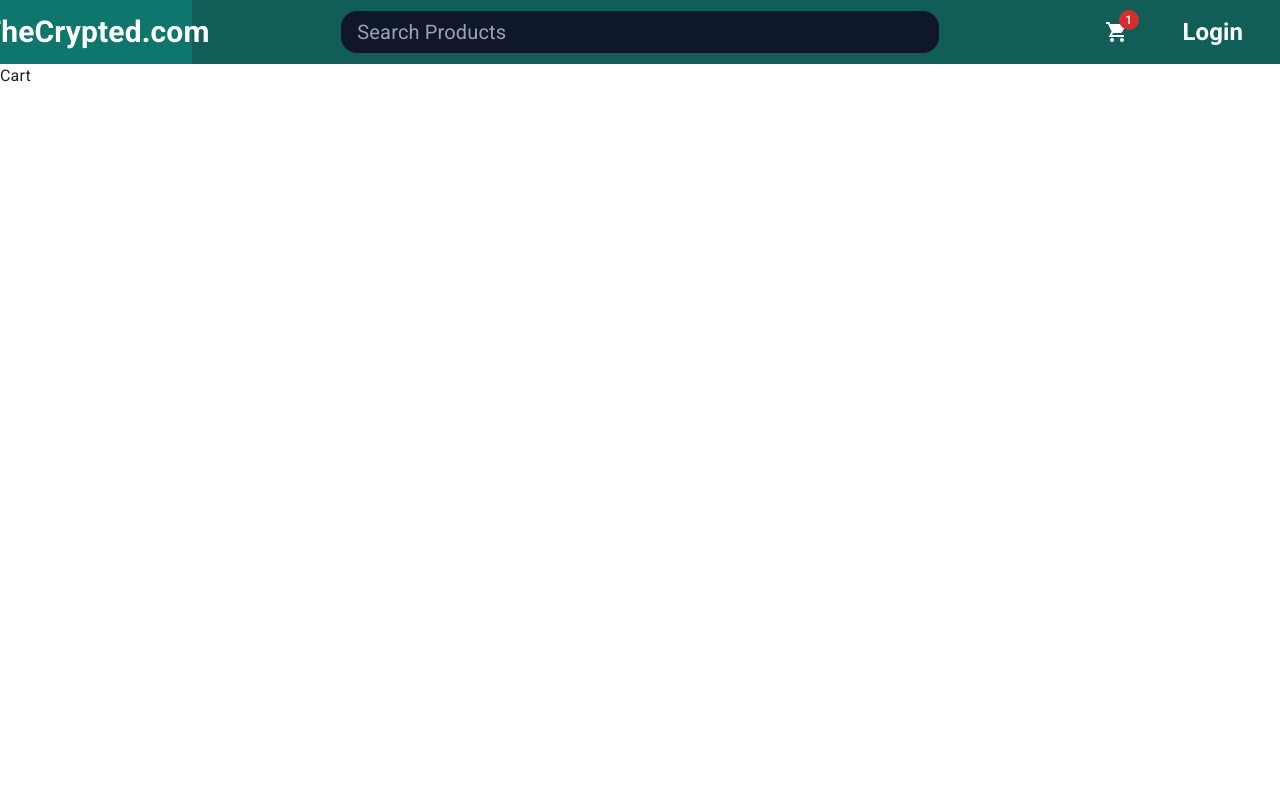
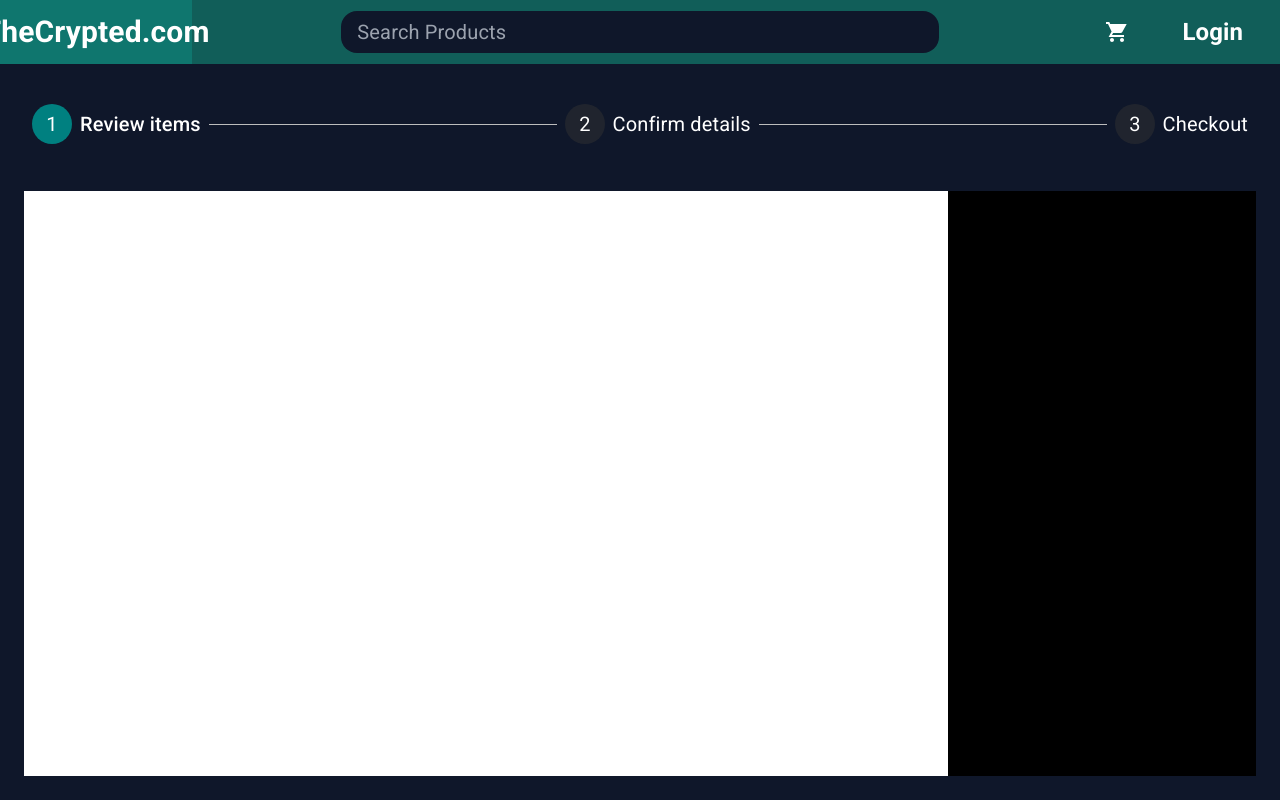
Before and after one commit to TheCrypted/E-Shopping, a React (Vite) app in the folder my-project/: page /Cart in a window 1280 px wide. Built offline with nearby package versions, Linux system fonts and the light colour scheme.

Commit message:
Added cart counting, accurate cart storage and starting adding the scaffolding for the cart display

```diff
--- a/my-project/src/Components/Header.jsx
+++ b/my-project/src/Components/Header.jsx
@@ -1,8 +1,11 @@
 import {Badge, IconButton} from "@mui/material";
 import ShoppingCartIcon from "@mui/icons-material/ShoppingCartSharp";
 import {Link, useNavigate} from "react-router-dom";
+import {getCartNumber} from "../Utils/Utils.js";
+import {useSelector} from "react-redux";
 
 export function Header() {
+	let {value} = useSelector((state)=> state.cart)
 	const navigate = useNavigate()
 	const handleButtonClick = () => {
 		navigate("/Login");
@@ -18,8 +21,8 @@ export function Header() {
 				<input type="text" className="text-xl bg-slate-900 text-white focus:outline-none w-4/6 rounded-2xl h-2/3 pl-4 transition-width duration-500 ease focus:w-5/6 focus:drop-shadow-2xl" placeholder="Search Products"/>
 			</div>
 			<div className=" flex items-center grid grid-cols-[30%_70%]">
-				<IconButton size = "large" aria-label="Cart Icon showing items in cart">
-					<Badge badgeContent={1} color="error">
+				<IconButton size = "large" aria-label="Cart Icon showing items in cart" onClick={()=>{navigate("/Cart")}}>
+					<Badge badgeContent={getCartNumber(value)} color="error">
 						<ShoppingCartIcon sx={{
 							color: "white",
 						}}/>
--- a/my-project/src/Pages/Cart.jsx
+++ b/my-project/src/Pages/Cart.jsx
@@ -1,8 +1,41 @@
+import  { useSelector } from 'react-redux'
+import {Step, StepLabel, Stepper} from "@mui/material";
+
 export function Cart() {
+	let { value } = useSelector((state)=> state.cart)
+	let steps = ["Review items", "Confirm details", "Checkout"]
+	let activeStep = 0;
 	return (
 		<>
-		<div>
-			Cart
+		<div className="w-full h-full bg-slate-900 p-6 grid grid-cols-[75%_25%] grid-rows-[15%_85%]">
+			<div className="col-span-2 pt-4">
+			<Stepper activeStep={activeStep}>
+				{
+					steps.map((step, index)=> {
+					return (<Step key={step}>
+						<StepLabel StepIconProps={{ style: { fontSize: '40px', color: index === activeStep? "teal": "rgba(50, 50, 50, 0.5)" } }}>
+							<div className="text-white text-xl">{step}</div>
+						</StepLabel>
+					</Step>)
+				})
+				}
+			</Stepper>
+			</div>
+			<div className="bg-white w-full h-full">
+
+			</div>
+			<div className="bg-black">
+
+			</div>
+
+			{/*{*/}
+			{/*	value.map((cartItem)=>{*/}
+			{/*		console.log(cartItem)*/}
+			{/*		return (*/}
+			{/*			<div className="text-white" key={cartItem.product.id}>{cartItem.product.title}</div>*/}
+			{/*		)*/}
+			{/*	})*/}
+			{/*}*/}
 		</div>
 		</>
 	)
--- a/my-project/src/Pages/Home.jsx
+++ b/my-project/src/Pages/Home.jsx
@@ -28,7 +28,7 @@ export function Home() {
 	}
 
 	const onAddToCart = (product) => {
-		dispatch(addToCart(product))
+		dispatch(addToCart({product, quantity: 1}))
 	}
 
 	if(error){
--- /dev/null
+++ b/my-project/src/Utils/Utils.js
@@ -0,0 +1,3 @@
+export function getCartNumber(cartItems){
+    return cartItems.reduce((sum, cartItem)=> sum + cartItem.quantity, 0)
+}
--- a/my-project/src/features/cartSlice.js
+++ b/my-project/src/features/cartSlice.js
@@ -7,10 +7,16 @@ const cartSlice = createSlice({
         },
     reducers: {
             addToCart: (state, action)=>{
-                state.value.push(action)
+                let product = action.payload.product;
+                const existingProduct = state.value.find(item => item.product.id === product.id)
+                if(existingProduct){
+                    existingProduct.quantity ++;
+                } else {
+                    state.value.push(action.payload);
+                }
             }
     }
     }
 )
 export const {addToCart} = cartSlice.actions;
-export default cartSlice.reducer
+export default cartSlice.reducer;
```
